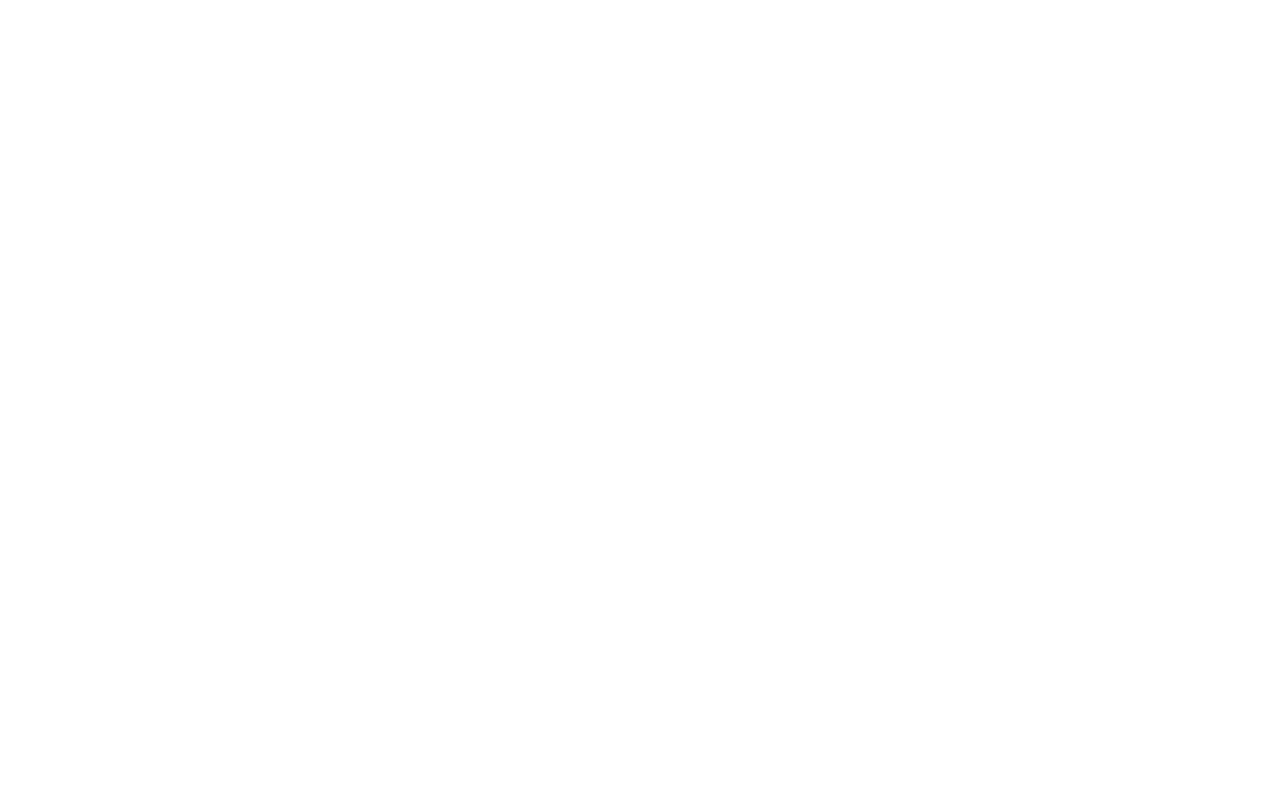
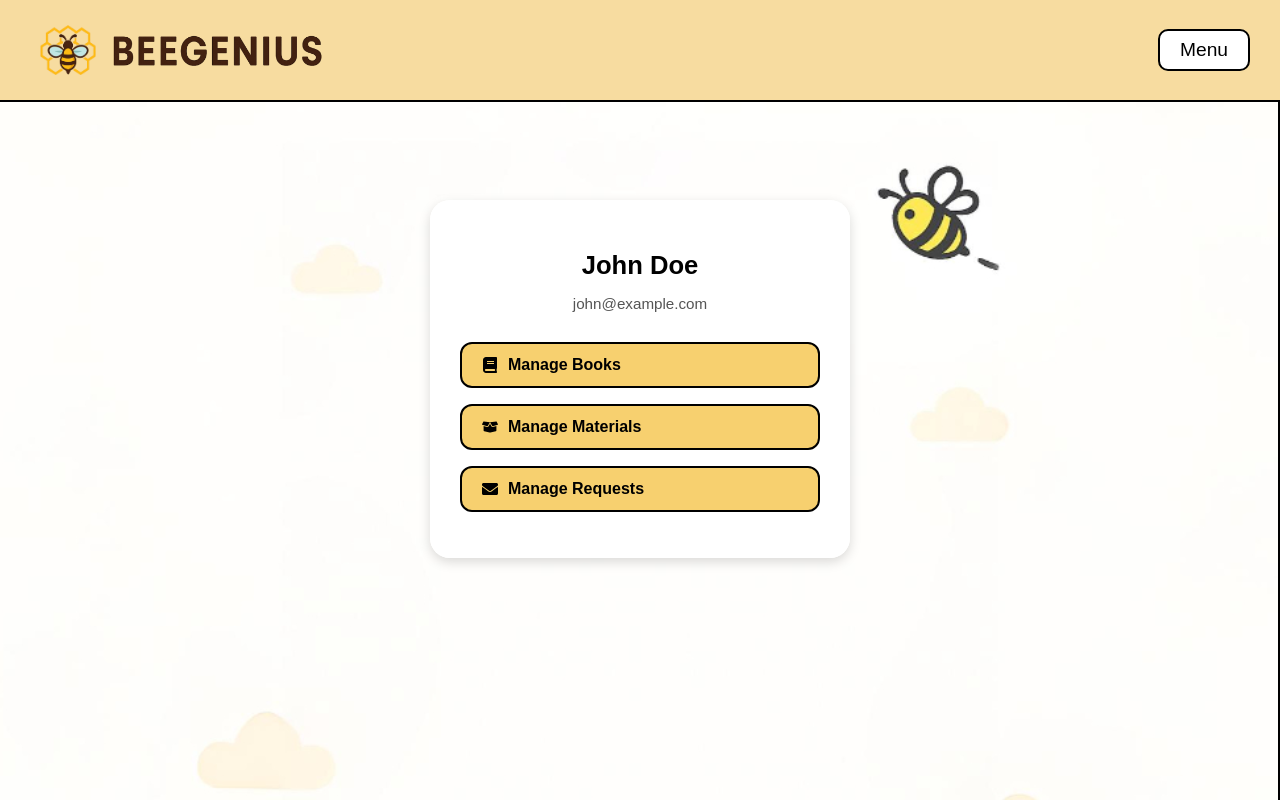
Before and after one commit to BiancaBya/BeeGenius, a React (Create React App) app in the folder frontend/: page /userprofile in a window 1280 px wide. Before the commit this address had no page. Built offline with nearby package versions, Linux system fonts and the light colour scheme.

Commit message:
Add UserProfilePage.tsx. Update MainPage.tsx, added route to UserProfilePage.tsx and logout.

```diff
--- a/frontend/src/App.tsx
+++ b/frontend/src/App.tsx
@@ -4,13 +4,16 @@ import './App.css';
 import LoginPage from './pages/LoginPage';
 import SignupPage from './pages/SignUpPage';
 import MainPage from "./pages/MainPage";
+import UserProfilePage from "./pages/UserProfilePage";
 
 function App() {
   return (
       <BrowserRouter>
         <Routes>
-          <Route path="/" element={<MainPage/>} />
+          <Route path="/" element={<LoginPage/>} />
             <Route path="/signup" element={<SignupPage />} />
+            <Route path="/mainpage" element={<MainPage/>} />
+            <Route path="/userprofile" element={<UserProfilePage/>} />
         </Routes>
       </BrowserRouter>
   );
--- /dev/null
+++ b/frontend/src/dto/UserDTO.ts
@@ -0,0 +1,5 @@
+export interface UserDTO{
+    id: string;
+    name: string;
+    email: string;
+}
--- a/frontend/src/pages/LoginPage.tsx
+++ b/frontend/src/pages/LoginPage.tsx
@@ -2,6 +2,7 @@ import React, {useState} from 'react';
 import styled, {createGlobalStyle} from 'styled-components';
 import LoginBg from '../assets/background.jpg';
 import {useNavigate} from "react-router-dom";
+import {UserDTO} from "../dto/UserDTO";
 
 
 
@@ -123,8 +124,10 @@ export default function LoginPage() {
                 return;
             }
 
-            sessionStorage.setItem('user', JSON.stringify(data));
-            // navigate('/signup');
+            const user = data as UserDTO;
+
+            sessionStorage.setItem('user', JSON.stringify(user));
+            navigate('/mainpage');
         } catch (err) {
             // notifyError(`Login failed: ${err.message}`);
         }
--- a/frontend/src/pages/MainPage.tsx
+++ b/frontend/src/pages/MainPage.tsx
@@ -3,6 +3,7 @@ import styled, { createGlobalStyle } from 'styled-components';
 import BeeIcon from '../assets/Logo_cropped.png';
 import BeeText from '../assets/LogoText.png';
 import { TiStarFullOutline, TiStarHalfOutline, TiStarOutline } from "react-icons/ti";
+import {useNavigate} from "react-router-dom";
 
 const GlobalStyle = createGlobalStyle`
     @import url('https://fonts.googleapis.com/css2?family=Josefin+Sans:wght@400;600&display=swap');
@@ -235,6 +236,8 @@ const renderStars = (rating: number) => {
 };
 
 const MainPage = () => {
+    const navigate = useNavigate();
+
     const [showMenu, setShowMenu] = useState(false);
     const [materials, setMaterials] = useState([]);
     const [posts, setPosts] = useState([]);
@@ -280,13 +283,14 @@ const MainPage = () => {
                 <Sidebar open={showMenu}>
                     <div>
                         <MenuItems>
-                            <MenuItem>Profile</MenuItem>
+                            <MenuItem onClick={() => navigate('/userprofile')}>Profile</MenuItem>
                             <MenuItem>Materials</MenuItem>
                             <MenuItem>Forum</MenuItem>
                             <MenuItem>Books</MenuItem>
+                            <MenuItem onClick={()=> navigate('/mainpage')}>Home</MenuItem>
                         </MenuItems>
                     </div>
-                    <Logout>Log Out</Logout>
+                    <Logout onClick={() => navigate('/')}>Log Out</Logout>
                 </Sidebar>
 
                 <Container>
--- a/frontend/src/pages/SignUpPage.tsx
+++ b/frontend/src/pages/SignUpPage.tsx
@@ -123,7 +123,7 @@ export default function SignupPage() {
                 return;
             }
             sessionStorage.setItem('user', JSON.stringify(data));
-            navigate('/', { replace: true });
+            navigate('/mainpage', { replace: true });
         } catch (err) {
             // notifyError(`Signup failed: ${err.message}`);
         }
--- /dev/null
+++ b/frontend/src/pages/UserProfilePage.tsx
@@ -0,0 +1,211 @@
+import React, { useEffect, useState } from 'react';
+import styled from 'styled-components';
+import { FaBook, FaBoxOpen, FaEnvelope } from 'react-icons/fa';
+import BeeIcon from '../assets/Logo_cropped.png';
+import BeeText from '../assets/LogoText.png';
+import backgroundImage from '../assets/profile_background.png';
+import { useNavigate } from 'react-router-dom';
+
+// Styles
+
+const PageWrapper = styled.div`
+    min-height: 100vh;
+    background-image: url(${backgroundImage});
+    background-size: cover;
+    background-position: center 100px;
+    background-attachment: fixed;
+    font-family: 'Josefin Sans', sans-serif;
+`;
+
+const Header = styled.div`
+    height: 70px;
+    width: 100%;
+    position: fixed;
+    top: 0;
+    left: 0;
+    z-index: 1000;
+    display: flex;
+    justify-content: space-between;
+    align-items: center;
+    background: #f7dca0;
+    padding: 15px 40px;
+    border-bottom: 2px solid #000;
+`;
+
+const LogoContainer = styled.div`
+    display: flex;
+    align-items: center;
+    gap: 10px;
+`;
+
+const LogoImage = styled.img`
+    height: 50px;
+    object-fit: contain;
+`;
+
+const MenuButton = styled.button`
+    background: #fff;
+    border: 2px solid #000;
+    border-radius: 10px;
+    padding: 8px 20px;
+    font-size: 1.2rem;
+    cursor: pointer;
+    margin: 0 70px;
+`;
+
+// Sidebar styles
+
+const Sidebar = styled.div<{ open: boolean }>`
+    width: 250px;
+    background: #f7dca0;
+    height: calc(100vh - 70px);
+    border-left: 2px solid #000;
+    display: flex;
+    flex-direction: column;
+    justify-content: space-between;
+    position: fixed;
+    top: 102px;
+    right: ${props => (props.open ? '0' : '-250px')};
+    transition: right 0.3s ease-in-out;
+    z-index: 1000;
+`;
+
+const MenuItems = styled.div`
+    display: flex;
+    flex-direction: column;
+    padding: 30px 20px;
+    gap: 30px;
+    font-size: 1.4rem;
+    font-weight: 500;
+    border-bottom: 2px solid #000;
+`;
+
+const MenuItem = styled.div`
+    cursor: pointer;
+    &:hover {
+        text-decoration: underline;
+    }
+`;
+
+const Logout = styled.div`
+    padding: 20px;
+    font-size: 1.3rem;
+    font-weight: bold;
+    border-top: 2px solid #000;
+    text-align: center;
+    cursor: pointer;
+    margin-bottom: 40px;
+`;
+
+// Page content
+
+const Container = styled.div`
+  padding: 200px 40px 40px;
+  display: flex;
+  justify-content: center;
+`;
+
+const ProfileCard = styled.div`
+  background: rgba(255, 255, 255, 0.95);
+  border-radius: 20px;
+  padding: 30px;
+  width: 100%;
+  max-width: 360px;
+  box-shadow: 0 4px 12px rgba(0, 0, 0, 0.15);
+  text-align: center;
+`;
+
+const Name = styled.h2`
+  font-size: 1.6rem;
+  margin-bottom: 5px;
+`;
+
+const Email = styled.p`
+  color: #555;
+  margin-bottom: 30px;
+  font-size: 0.95rem;
+`;
+
+const Button = styled.button`
+  background-color: #f7d06f;
+  border: 2px solid #000;
+  color: black;
+  font-weight: bold;
+  font-size: 1rem;
+  padding: 12px 20px;
+  border-radius: 12px;
+  display: flex;
+  align-items: center;
+  gap: 10px;
+  width: 100%;
+  margin-bottom: 16px;
+  cursor: pointer;
+
+  &:hover {
+    background-color: #f8b400;
+  }
+`;
+
+// Component
+
+const UserProfilePage: React.FC = () => {
+    const navigate = useNavigate();
+    const [user, setUser] = useState<{ name: string; email: string } | null>(null);
+    const [showMenu, setShowMenu] = useState(false);
+
+    useEffect(() => {
+        const storedUser = sessionStorage.getItem('user');
+        if (storedUser) {
+            setUser(JSON.parse(storedUser));
+        } else {
+            setUser({ name: 'John Doe', email: 'john@example.com' });
+        }
+    }, []);
+
+    return (
+        <PageWrapper>
+            <Header>
+                <LogoContainer>
+                    <LogoImage src={BeeIcon} alt="Bee Icon" />
+                    <LogoImage src={BeeText} alt="BeeGenius Text" />
+                </LogoContainer>
+                <MenuButton onClick={() => setShowMenu(!showMenu)}>Menu</MenuButton>
+            </Header>
+
+            <Sidebar open={showMenu}>
+                <div>
+                    <MenuItems>
+                        <MenuItem onClick={() => navigate('/userprofile')}>Profile</MenuItem>
+                        <MenuItem>Materials</MenuItem>
+                        <MenuItem>Forum</MenuItem>
+                        <MenuItem>Books</MenuItem>
+                        <MenuItem onClick={()=> navigate('/mainpage')}>Home</MenuItem>
+                    </MenuItems>
+                </div>
+                <Logout onClick={() => navigate('/')}>Log Out</Logout>
+            </Sidebar>
+
+            <Container>
+                <ProfileCard>
+                    <Name>{user?.name}</Name>
+                    <Email>{user?.email}</Email>
+
+                    <Button>
+                        <FaBook />
+                        Manage Books
+                    </Button>
+                    <Button>
+                        <FaBoxOpen />
+                        Manage Materials
+                    </Button>
+                    <Button>
+                        <FaEnvelope />
+                        Manage Requests
+                    </Button>
+                </ProfileCard>
+            </Container>
+        </PageWrapper>
+    );
+};
+
+export default UserProfilePage;
```
Also changed, not shown: frontend/src/assets/profile_background.png (added), 1 other file (tests, documents, lock files or other folders).
